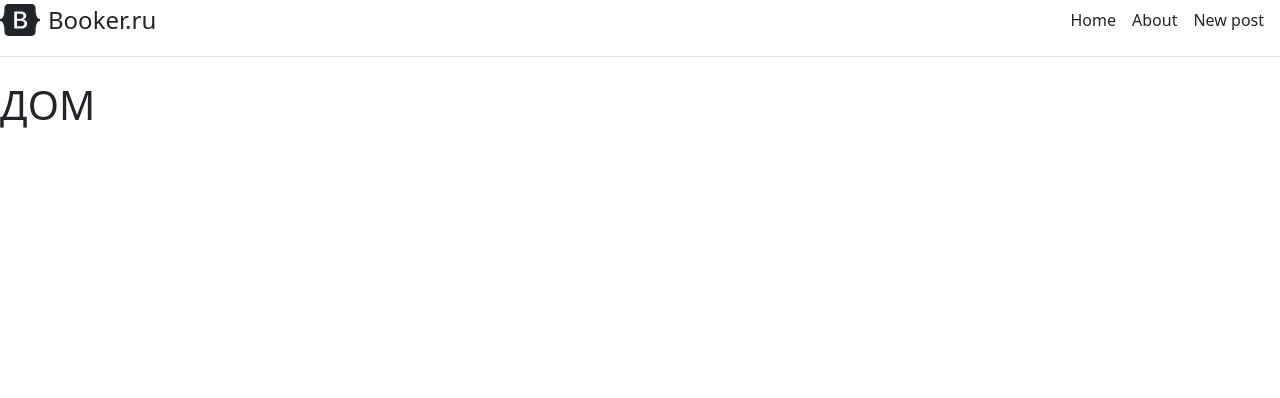
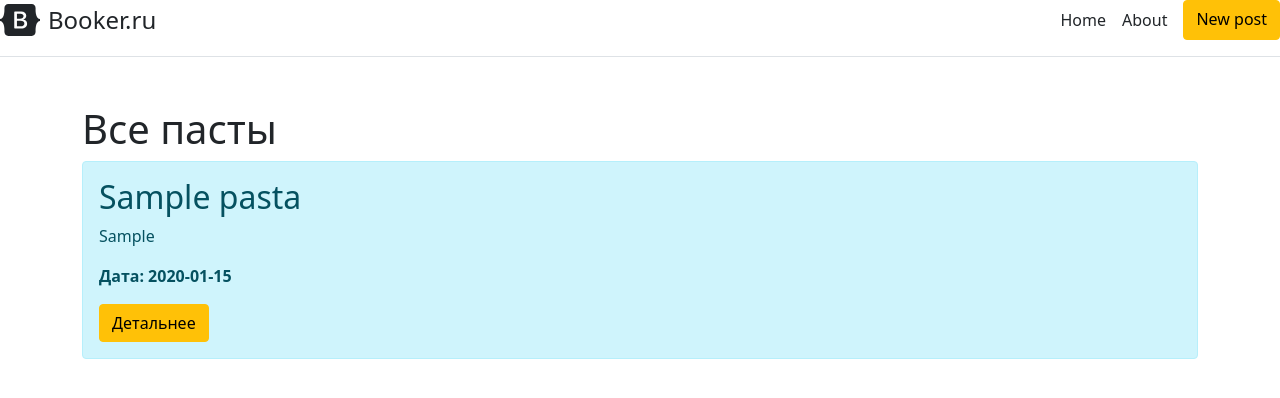
Before and after one commit to KrechkoVsevolod201/FlaskDB, a Flask app: page /home in a window 1280 px wide. Shown: the top 398 px of the page. Run offline with Flask 2, Linux system fonts and the light colour scheme; tables that the repository leaves empty hold one stand-in row (values such as "Sample post").

Commit message:
Переделываем программу в форум

```diff
--- a/app.py
+++ b/app.py
@@ -1,21 +1,26 @@
 from flask import Flask, render_template, url_for, request, redirect
 from flask_sqlalchemy import SQLAlchemy
 import sqlite3
+from datetime import datetime
+
 SQLALCHEMY_TRACK_MODIFICATIONS = True
 
 app = Flask(__name__)
-app.config['SQLALCHEMY_DATABASE_URI'] = 'sqlite:///booker.db'
+app.config['SQLALCHEMY_DATABASE_URI'] = 'sqlite:///book_pasta.db'
 app.config['SQLALCHEMY_TRACK_MODIFICATIONS'] = False
 db = SQLAlchemy(app)
 
 
-class Account(db.Model):
+class Pasta(db.Model):
+    current_date = datetime.now()
     id = db.Column(db.Integer, primary_key=True)
-    username = db.Column(db.String(100), nullable=False)
-    comment = db.Column(db.String(1000), nullable=False)
+    title = db.Column(db.String(100), nullable=False)
+    intro = db.Column(db.String(300), nullable=False)
+    text = db.Column(db.Text, nullable=False)
+    date = db.Column(db.DateTime, default=current_date)
 
     def __repr__(self):
-        return 'Account %r' % self.id
+        return '<Pasta %r>' % self.id
 
 
 @app.route('/')
@@ -25,7 +30,8 @@ def null_page():
 
 @app.route('/home')
 def home():
-    return render_template("home.html")
+    articles = Pasta.query.order_by(Pasta.date.desc()).all()
+    return render_template("home.html", articles=articles)
 
 
 @app.route('/about')
@@ -34,19 +40,20 @@ def about():
 
 
 @app.route('/sign', methods=['POST', 'GET'])
-def create_account():
+def create_pasta():
     if request.method == "POST":
-        username = request.form['username']
-        comment = request.form['comment']
+        title = request.form['title']
+        intro = request.form['intro']
+        text = request.form['text']
 
-        account = Account(username=username, comment=comment)
+        pasta = Pasta(title=title, intro=intro, text=text)
 
         try:
-            db.session.add(account)
+            db.session.add(pasta)
             db.session.commit()
             return redirect('/about')
         except:
-            return "При создании пользователя произошла ошибка"
+            return "При создании пасты произошла ошибка"
     else:
         return render_template("base-create-post.html")
 
--- a/templates/base.html
+++ b/templates/base.html
@@ -21,11 +21,11 @@
       <nav class="d-inline-flex mt-2 mt-md-0 ms-md-auto">
         <a class="me-3 py-2 text-dark text-decoration-none" href="/home">Home</a>
         <a class="me-3 py-2 text-dark text-decoration-none" href="/about">About</a>
-        <a class="me-3 py-2 text-dark text-decoration-none" href="/sign">New post</a>
+        <a class="btn btn-warning" href="/sign">New post</a>
 
       </nav>
     </div>
 </body>
-    <h1>{% block body %}{% endblock %}</h1>
+    {% block body %}{% endblock %}
 </body>
 </html>
--- a/templates/home.html
+++ b/templates/home.html
@@ -1,9 +1,20 @@
 {% extends 'base.html' %}
 
 {% block title %}
-Страница про нас
+Все пасты
 {% endblock %}
 
 {% block body %}
-<h1>ДОМ</h1>
+<div class="container mt-5">
+    <h1>Все пасты</h1>
+
+    {% for el in articles %}
+    <div class="alert alert-info">
+        <h2>{{ el.title }}</h2>
+        <p>{{ el.intro }}</p>
+        <p><b>Дата: {{ el.date.date() }}</b></p>
+        <button class="btn btn-warning">Детальнее</button>
+    </div>
+    {% endfor %}
+</div>
 {% endblock %}
```
Also changed, not shown: templates/base-create-post.html (+4 -3 lines).
